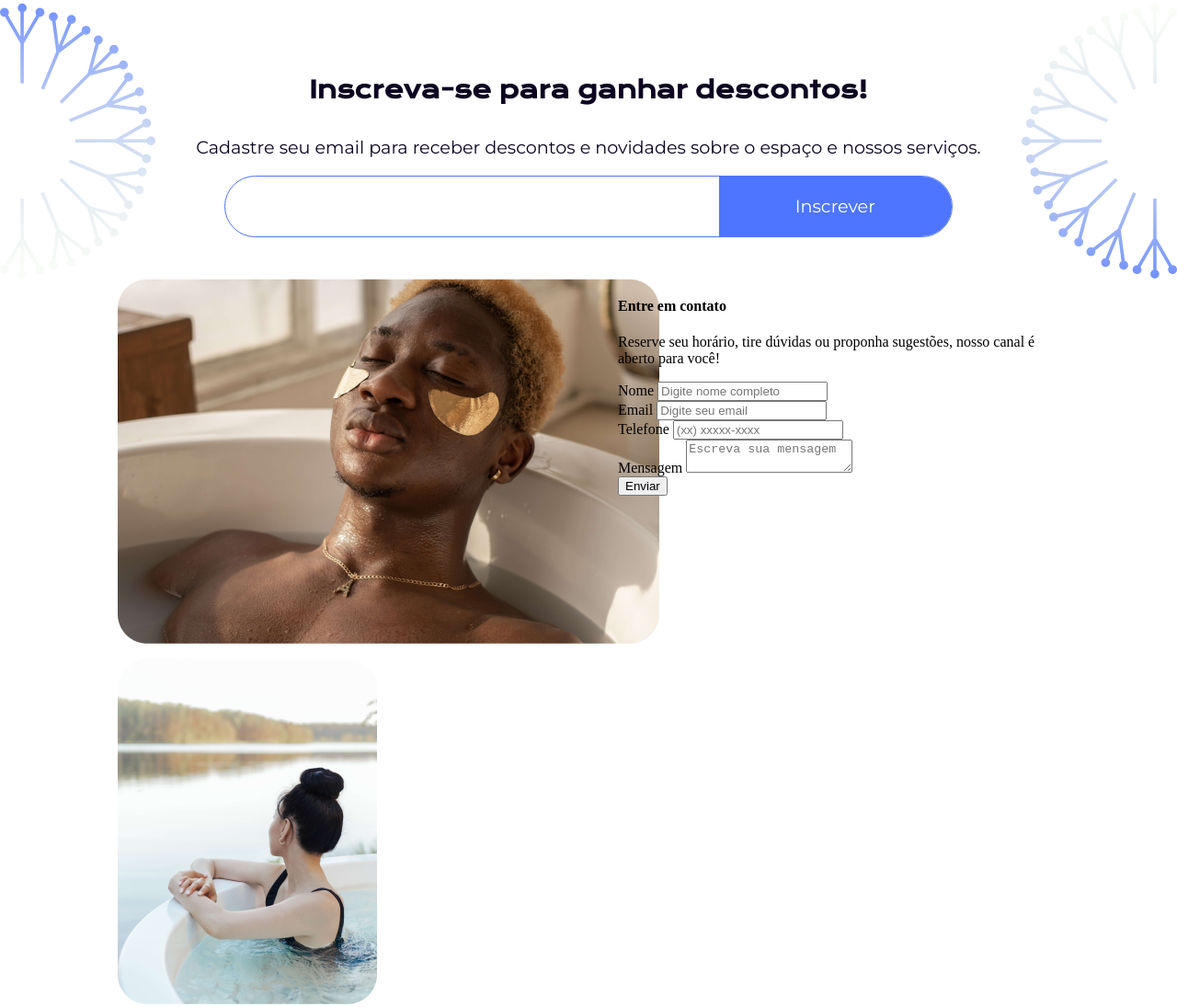
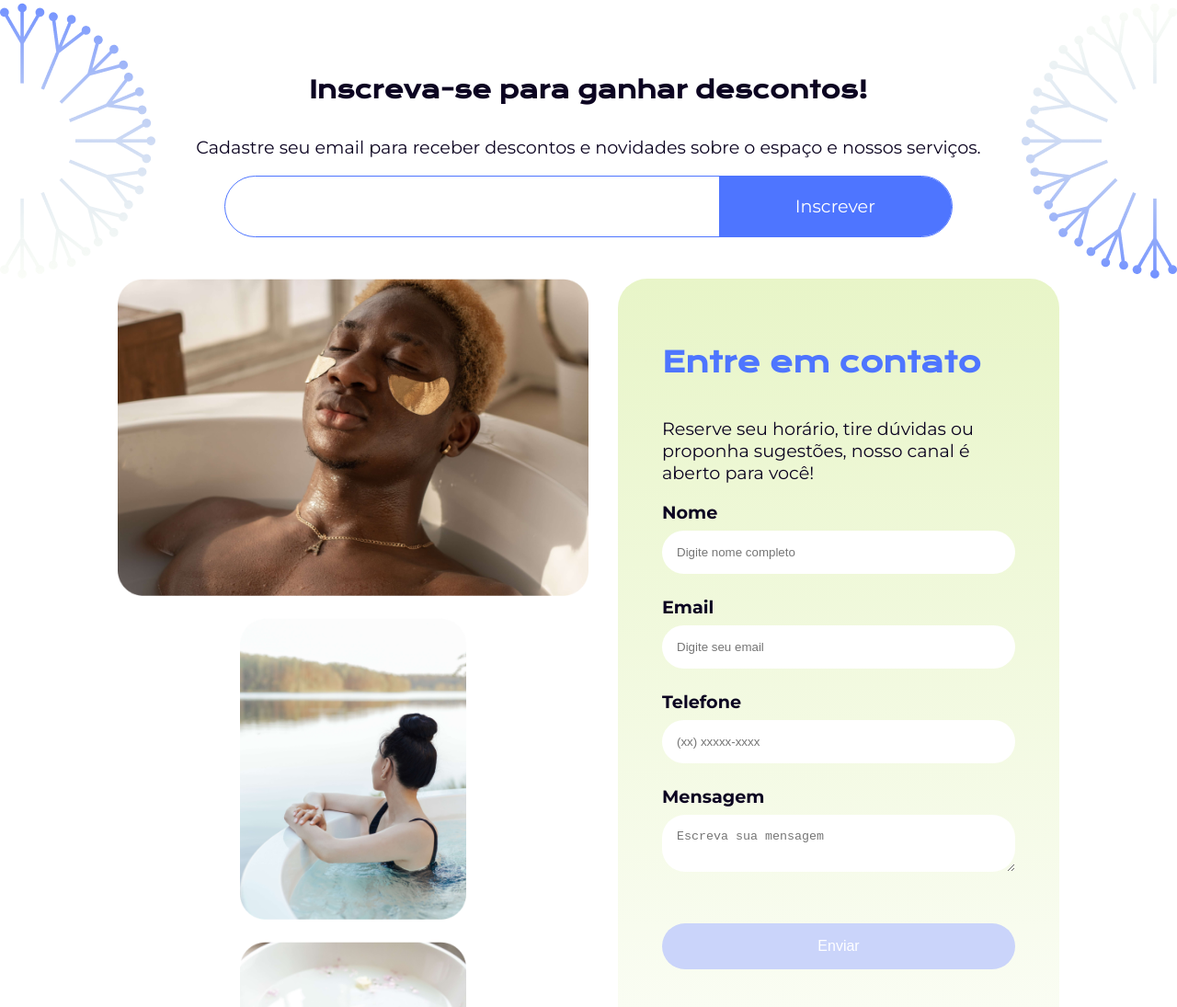
Before and after one commit to udutra/CalmariaSPA, a plain HTML site: page index.html in a window 1280 px wide. Shown: the part 2314-3409 px from the top of the page at 92% size. Drawn offline with nearby package versions, Linux system fonts and the light colour scheme.

Commit message:
Estilizando o formulário

```diff
--- a/styles/components/contatos.scss
+++ b/styles/components/contatos.scss
@@ -22,5 +22,56 @@
     }
     .contatos-form{
         max-width: 50%;
+        background: variaveis.$gradiente-primario;
+        padding: 2rem 3rem;
+        border-radius: 2rem;
+        .titulo{
+            @include mixins.ff-fs-cl(variaveis.$ft-titulos, 1.9rem, variaveis.$cor-secundaria);
+        }
+        .infos{
+            @include mixins.ff-fs-cl(variaveis.$ft-textos, 1.2rem, variaveis.$cor-primaria);
+        }
+        .inputs{
+            display: flex;
+            flex-direction: column;
+            align-items: flex-start;
+            gap: 1.5rem;
+            align-self: stretch;
+
+            input{
+                border-radius: 25px;
+                padding: 1rem;
+                border: none;
+            }
+
+            .form-group{
+                width: 100%;
+                display: flex;
+                flex-direction: column;
+                gap: .5rem;
+
+                label{
+                    @extend .infos;
+                    font-weight: bold;
+                }
+
+                textarea{
+                    @extend input;
+                }
+            }
+            .btn{
+                @extend input;
+                background: variaveis.$cor-default;
+                margin-top: 2rem;
+                color: white;
+                font-size: 1rem;
+                width: 100%;
+                transition: .3s;
+
+                &:hover{
+                    background: variaveis.$cor-secundaria;
+                }
+            }
+        }
     }
 }
```
Also changed, not shown: styles/components/contatos.css, styles/styles.css.
